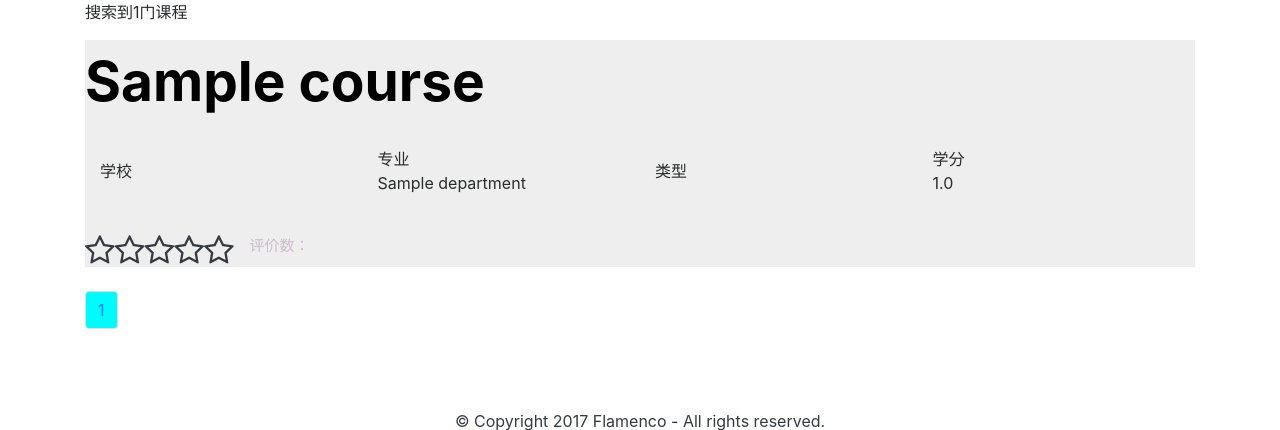
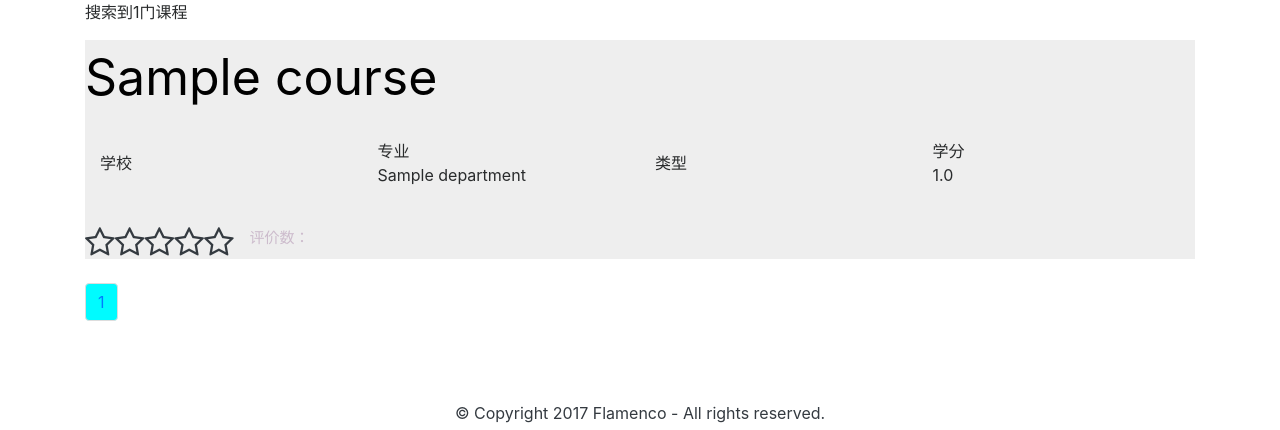
Before and after one commit to buaaFlamenco/rateMyCourse, a Django app: template rateMyCourse/templates/rateMyCourse/searchResult.html in a window 1280 px wide. Shown: the part 56-486 px from the top of the page. Run offline with Django 3.2, Linux system fonts and the light colour scheme; tables that the repository leaves empty hold one stand-in row (values such as "Sample post"); the template is opened without the code that fills it: values that come from a table or form of the project are taken from there, most other values are stand-ins (such as "Sample title", 1, 10 or a date in 2020); some libraries are stand-ins or nearby versions.

Commit message:
调整字体

```diff
--- a/rateMyCourse/templates/rateMyCourse/searchResult.html
+++ b/rateMyCourse/templates/rateMyCourse/searchResult.html
@@ -56,7 +56,7 @@
     <p id="count">搜索到{{count}}门课程</p> {% for course in courses %}
     <div class="container" id="course{{forloop.counter}}">
       <div class="row" style="background:#eeeeee">
-        <a href="/course/{{course.ID}}" style="text-decoration:none;font-size:55px;color:#000000"><b>{{course.name}}</b></a>
+        <a href="/course/{{course.ID}}" style="text-decoration:none;font-size:50px;color:#000000; width:62%;">{{course.name}}</a>
       </div>
       <div class="row" style="background:#eeeeee">
         <div class="col-md-3 text-md-left text-center align-self-center my-4"> 学校
```
